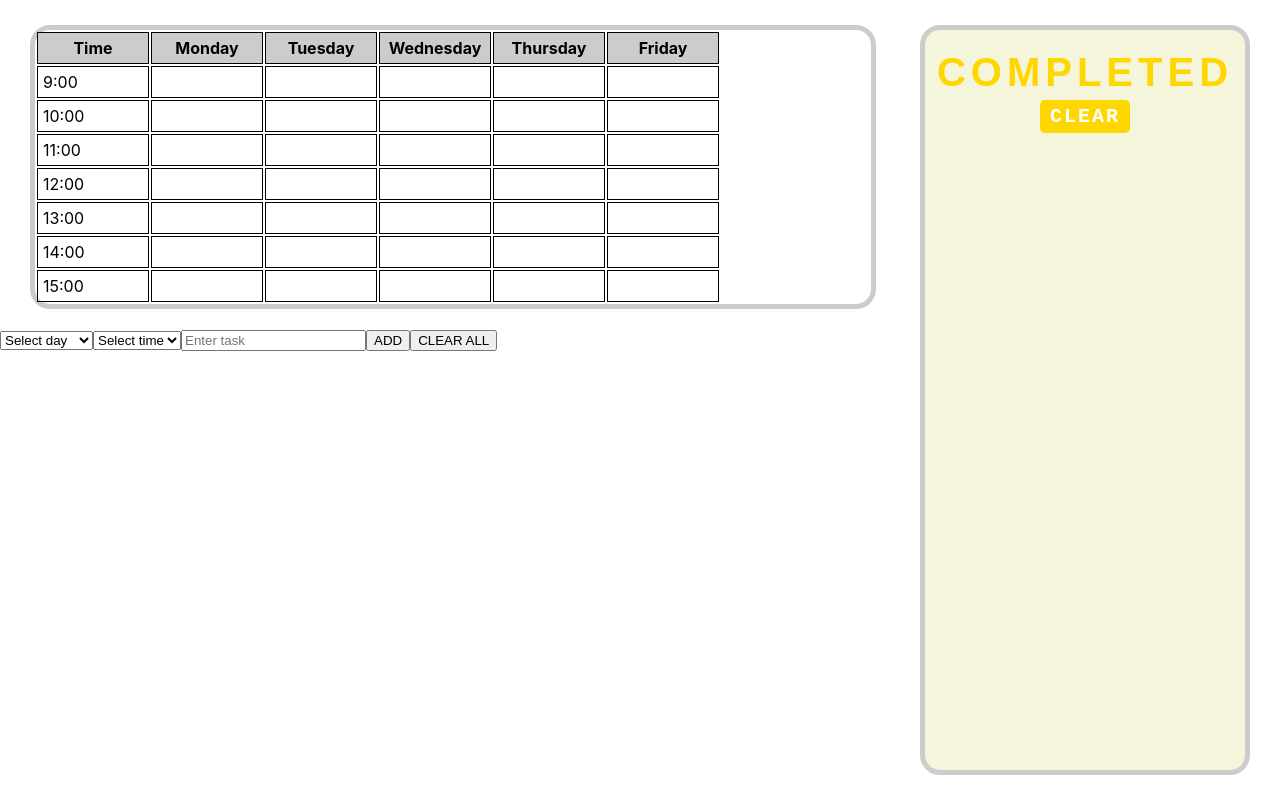
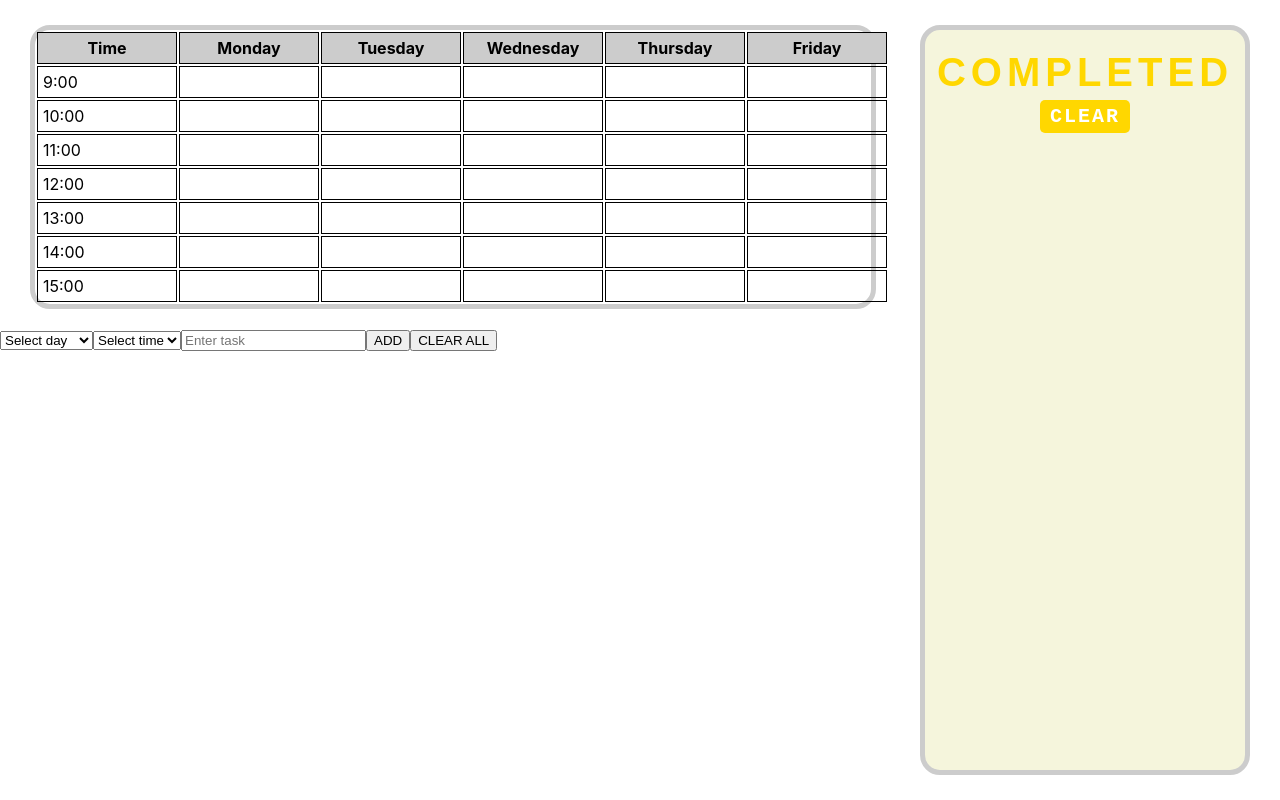
Before and after one commit to Eason-Jin/Task-List, a React (Create React App) app in the folder task-list/: page / in a window 1280 px wide. Built offline with nearby package versions, Linux system fonts and the light colour scheme; the HTML template or start-up script is replaced by a standard one; a web font is replaced by a local one.

Commit message:
fixed overflow

```diff
--- a/task-list/src/components/TimeTable/TimeTable.css
+++ b/task-list/src/components/TimeTable/TimeTable.css
@@ -7,7 +7,6 @@
   margin-top: calc(var(--space) - 5px);
   margin-right: var(--space);
   margin-left: var(--space);
-  width: 70%;
   max-width: calc(70vw - var(--space) * 2);
   border: #ccc 5px solid;
   border-radius: 20px;
@@ -27,13 +26,28 @@
 .time-table td {
   text-align: left;
   vertical-align: top;
+  max-width: 10vw;
+  min-width: 10vw;
+  /* overflow-x: auto; */
+  inline-size: 100px;
+  overflow-wrap: break-word;
 }
+
 
 .time-table div {
   margin: 0 5px;
 }
 
 .time-table td button {
-  float: right;
+  /* float: right; */
   margin-left: 10px;
+  display: inline-block;
 }
+
+.time-table input {
+  display: inline-block;
+}
+
+.time-table .time {
+  width: fit-content;
+}
--- a/task-list/src/components/TimeTable/TimeTable.js
+++ b/task-list/src/components/TimeTable/TimeTable.js
@@ -20,7 +20,7 @@ const TimeTable = ({ tasks, handleCheckboxChange, handleDeleteTask }) => {
             .fill(null)
             .map((_, index) => (
               <tr key={index}>
-                <td>{index + 9}:00</td>
+                <td className="time">{index + 9}:00</td>
                 {tasks.map((taskDay) => (
                   <td key={taskDay.day}>
                     {taskDay.tasks
```
